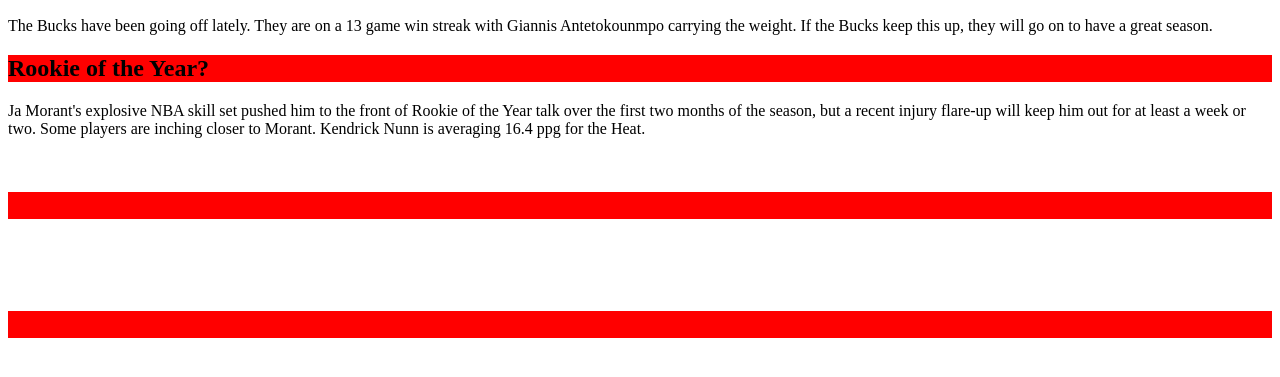
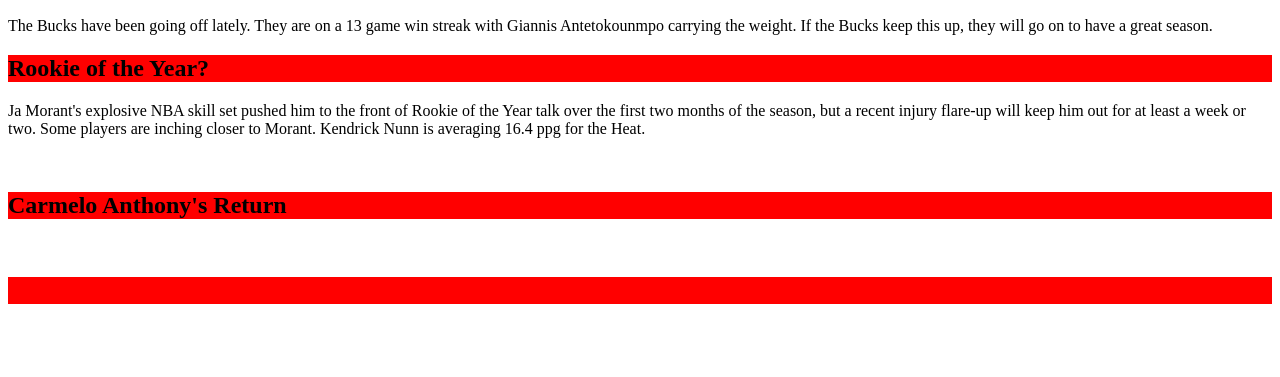
Before and after one commit to ballerjoeberry/ballerjoeberry.github.io, a plain HTML site: page index.html in a window 1280 px wide. Shown: the part 191-568 px from the top of the page. Drawn offline with Linux system fonts and the light colour scheme.

Commit message:
Update index.html

```diff
--- a/index.html
+++ b/index.html
@@ -10,8 +10,8 @@
 <h2>Rookie of the Year?</h2>
 <p>Ja Morant's explosive NBA skill set pushed him to the front of Rookie of the Year talk over the first two months of the season, but a recent injury flare-up will keep him out for at least a week or two. Some players are inching closer to Morant. Kendrick Nunn is averaging 16.4 ppg for the Heat.</p>
 <p>&nbsp;</p>
-<h2>&nbsp;</h2>
-<p>&nbsp;</p>
+<h2>Carmelo Anthony's Return</h2>
+<p></p>
 <p>&nbsp;</p>
 <h2>&nbsp;</h2>
 <p>&nbsp;</p>
```
